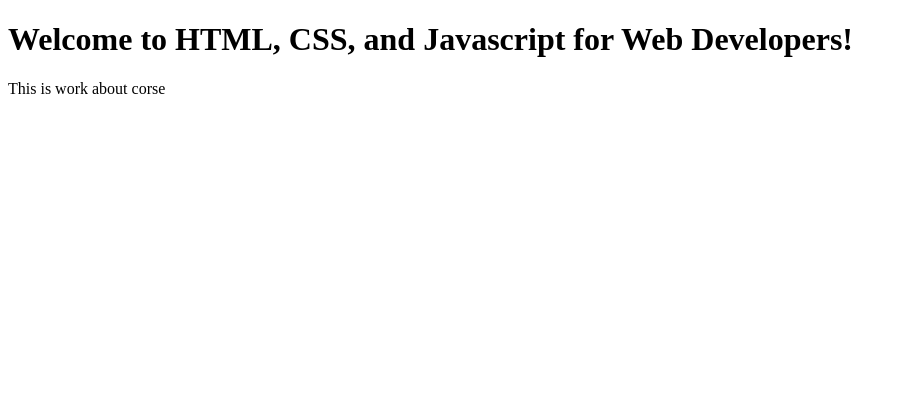
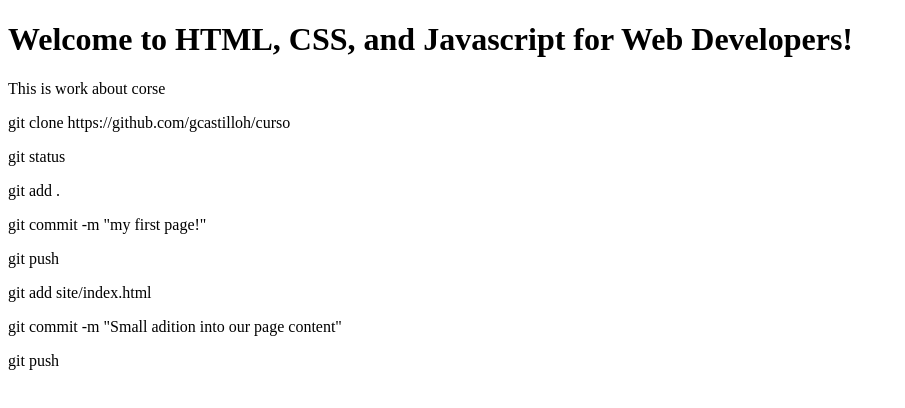
Before and after one commit to gcastilloh/curso, a plain HTML site: page site/index.html in a window 1280 px wide. Shown: the whole page, without its empty margins (0-905 px from the left). Drawn offline with Linux system fonts and the light colour scheme.

Commit message:
Cómo usar git: notas breves

```diff
--- a/site/index.html
+++ b/site/index.html
@@ -6,5 +6,12 @@
 <body>
 <h1>Welcome to HTML, CSS, and Javascript for Web Developers!</h1>
 <p>This is work about corse<p>
-</body>
+	<p>git clone https://github.com/gcastilloh/curso</p>
+	<p>git status</p>
+	<p>git add .</p>
+	<p>git commit -m "my first page!"</p>
+	<p>git push</p>
+	<p>git add site/index.html</p>
+	<p>git commit -m "Small adition into our page content"</p>
+	<p>git push</body>
 </html>
```
